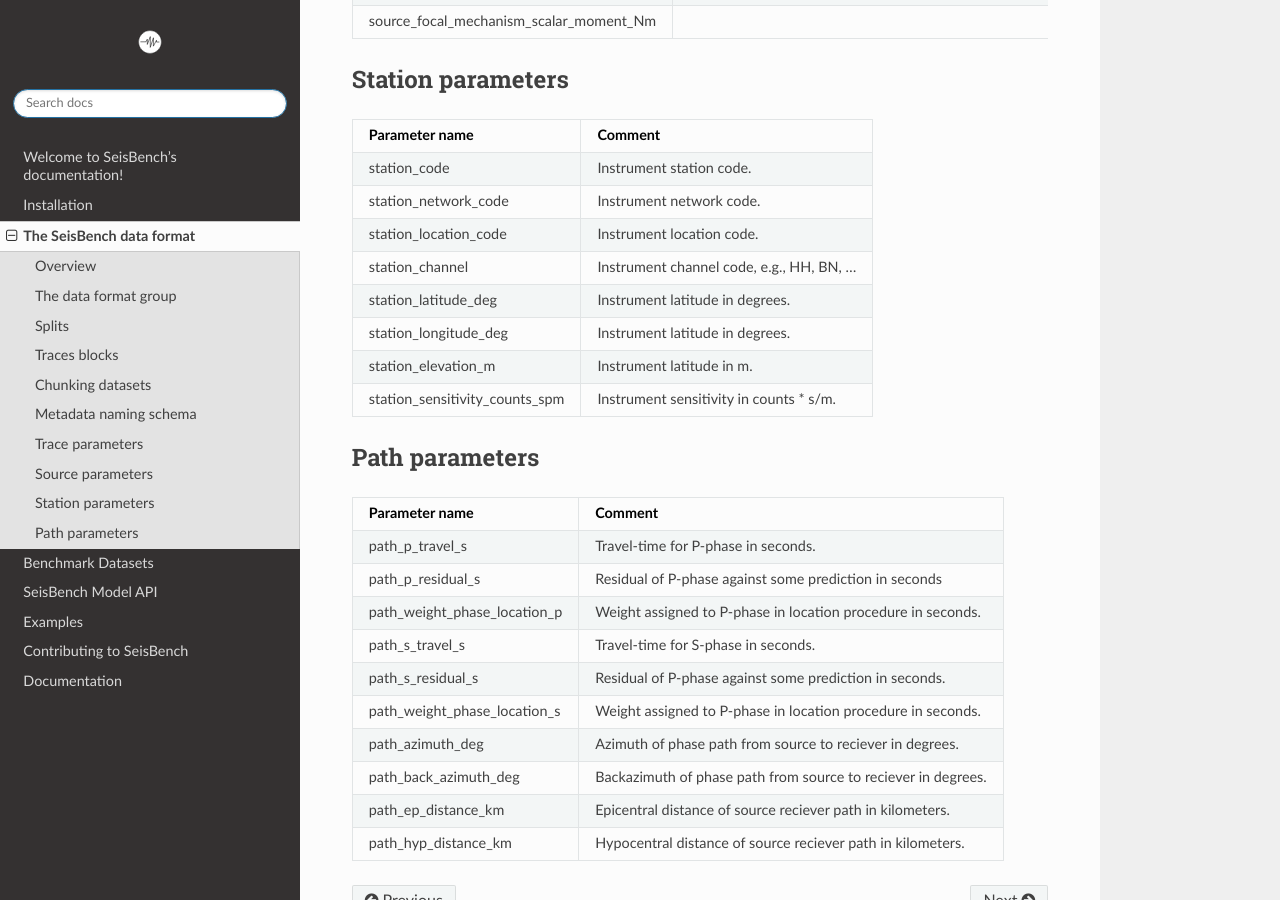
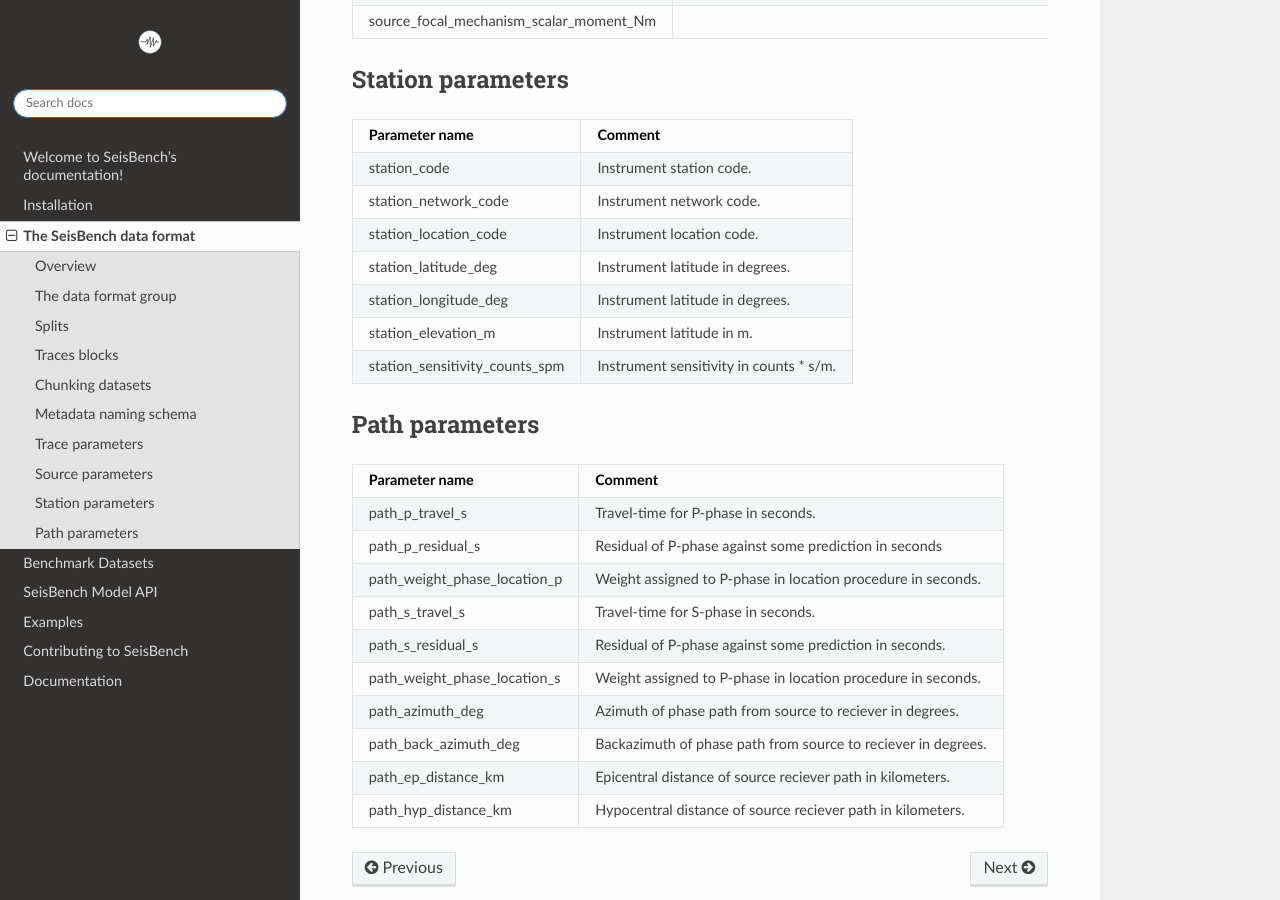
Before and after one commit to seisbench/seisbench, a Sphinx documentation site: the page built from docs/pages/data_format.rst, in a window 1280 px wide and 900 px high, scrolled down 7317 px. Built offline with Sphinx 7.4.7 and the Read the Docs theme 2.0.0, drawn with Linux system fonts in a browser that asks for light colours.

Commit message:
Solved duplicate in metadata naming guide for *_channel (Closes #63)

```diff
--- a/docs/pages/data_format.rst
+++ b/docs/pages/data_format.rst
@@ -382,8 +382,6 @@
 +--------------------------------+--------------------------------------------+
 | station_location_code          | Instrument location code.                  |
 +--------------------------------+--------------------------------------------+
-| station_channel                | Instrument channel code, e.g., HH, BN, ... |
-+--------------------------------+--------------------------------------------+
 | station_latitude_deg           | Instrument latitude in degrees.            |
 +--------------------------------+--------------------------------------------+
 | station_longitude_deg          | Instrument latitude in degrees.            |
```
